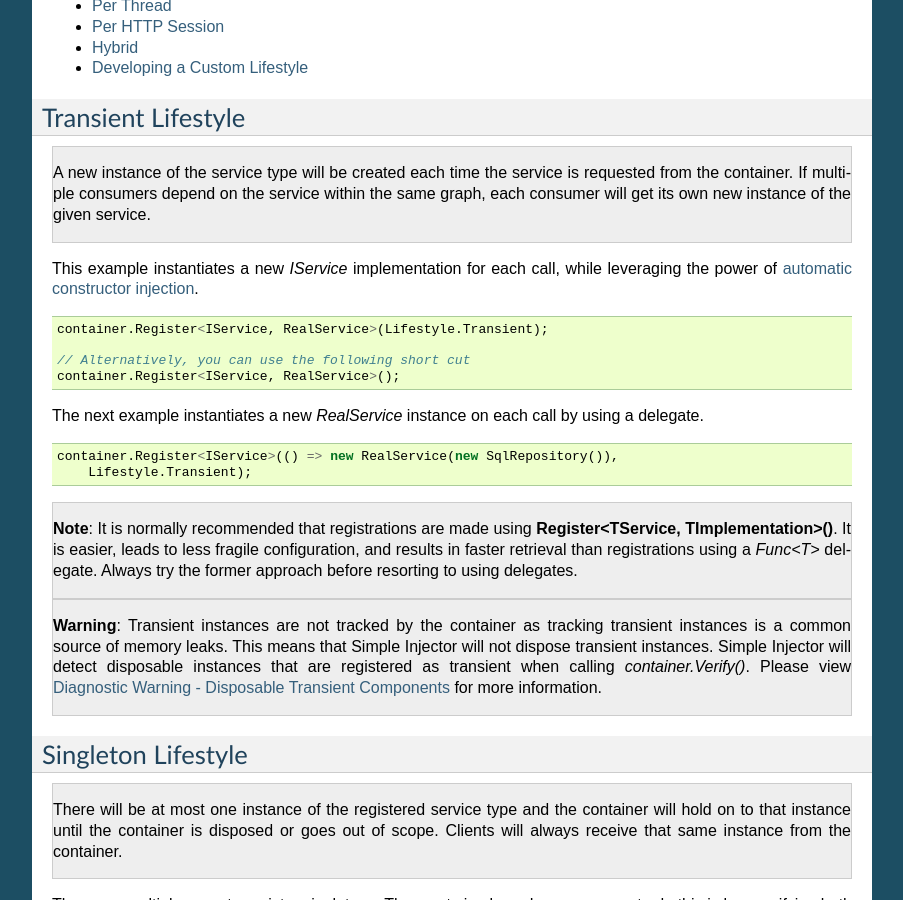
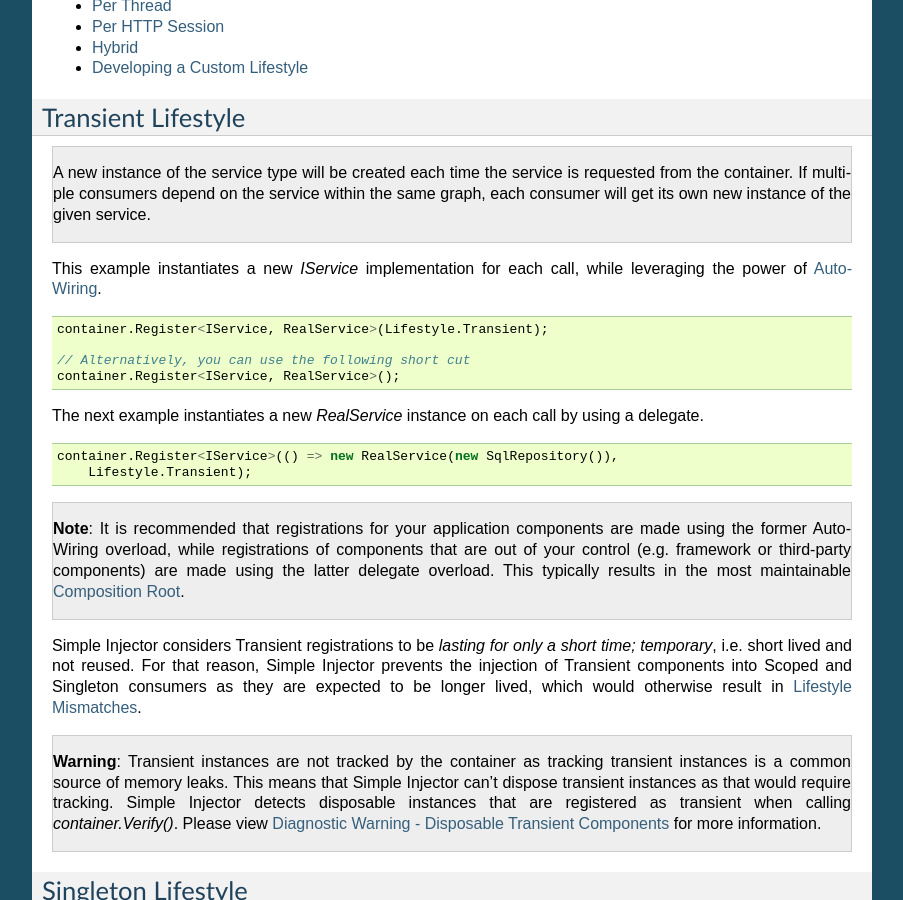
Before and after one commit to simpleinjector/Documentation, a Sphinx documentation site: the page built from source/lifetimes.rst, in a window 1280 px wide and 900 px high, scrolled down 708 px. Shown: the whole window, without its empty margins (198-1101 px from the left). Built offline with Sphinx 7.4.7, drawn with Linux system fonts in a browser that asks for light colours.

Commit message:
Textual improvements.
Renamed "automatic constructor injection" to "Auto-Wiring".
Improved advise about using Auto-Wiring.
Referenced the Composition Root article.

```diff
--- a/source/lifetimes.rst
+++ b/source/lifetimes.rst
@@ -43,7 +43,7 @@ Transient Lifestyle
 
     A new instance of the service type will be created each time the service is requested from the container. If multiple consumers depend on the service within the same graph, each consumer will get its own new instance of the given service.
 
-This example instantiates a new *IService* implementation for each call, while leveraging the power of :ref:`automatic constructor injection <Automatic-constructor-injection>`.
+This example instantiates a new *IService* implementation for each call, while leveraging the power of :ref:`Auto-Wiring <Automatic-constructor-injection>`.
 
 .. code-block:: c#
 
@@ -61,11 +61,13 @@ The next example instantiates a new *RealService* instance on each call by using
 
 .. container:: Note
 
-    **Note**: It is normally recommended that registrations are made using **Register<TService, TImplementation>()**. It is easier, leads to less fragile configuration, and results in faster retrieval than registrations using a *Func<T>* delegate. Always try the former approach before resorting to using delegates.
+    **Note**: It is recommended that registrations for your application components are made using the former Auto-Wiring overload, while registrations of components that are out of your control (e.g. framework or third-party components) are made using the latter delegate overload. This typically results in the most maintainable `Composition Root <https://mng.bz/K1qZ>`_.
+
+Simple Injector considers Transient registrations to be *lasting for only a short time; temporary*, i.e. short lived and not reused. For that reason, Simple Injector prevents the injection of Transient components into Scoped and Singleton consumers as they are expected to be longer lived, which would otherwise result in :doc:`Lifestyle Mismatches <LifestyleMismatches>`.
 
 .. container:: Note
 
-    **Warning**: Transient instances are not tracked by the container as tracking transient instances is a common source of memory leaks. This means that Simple Injector will not dispose transient instances. Simple Injector will detect disposable instances that are registered as transient when calling *container.Verify()*. Please view  :doc:`Diagnostic Warning - Disposable Transient Components <disposabletransientcomponent>` for more information.
+    **Warning**: Transient instances are not tracked by the container as tracking transient instances is a common source of memory leaks. This means that Simple Injector can't dispose transient instances as that would require tracking. Simple Injector detects disposable instances that are registered as transient when calling *container.Verify()*. Please view  :doc:`Diagnostic Warning - Disposable Transient Components <disposabletransientcomponent>` for more information.
 
 .. _Singleton:
 
```
